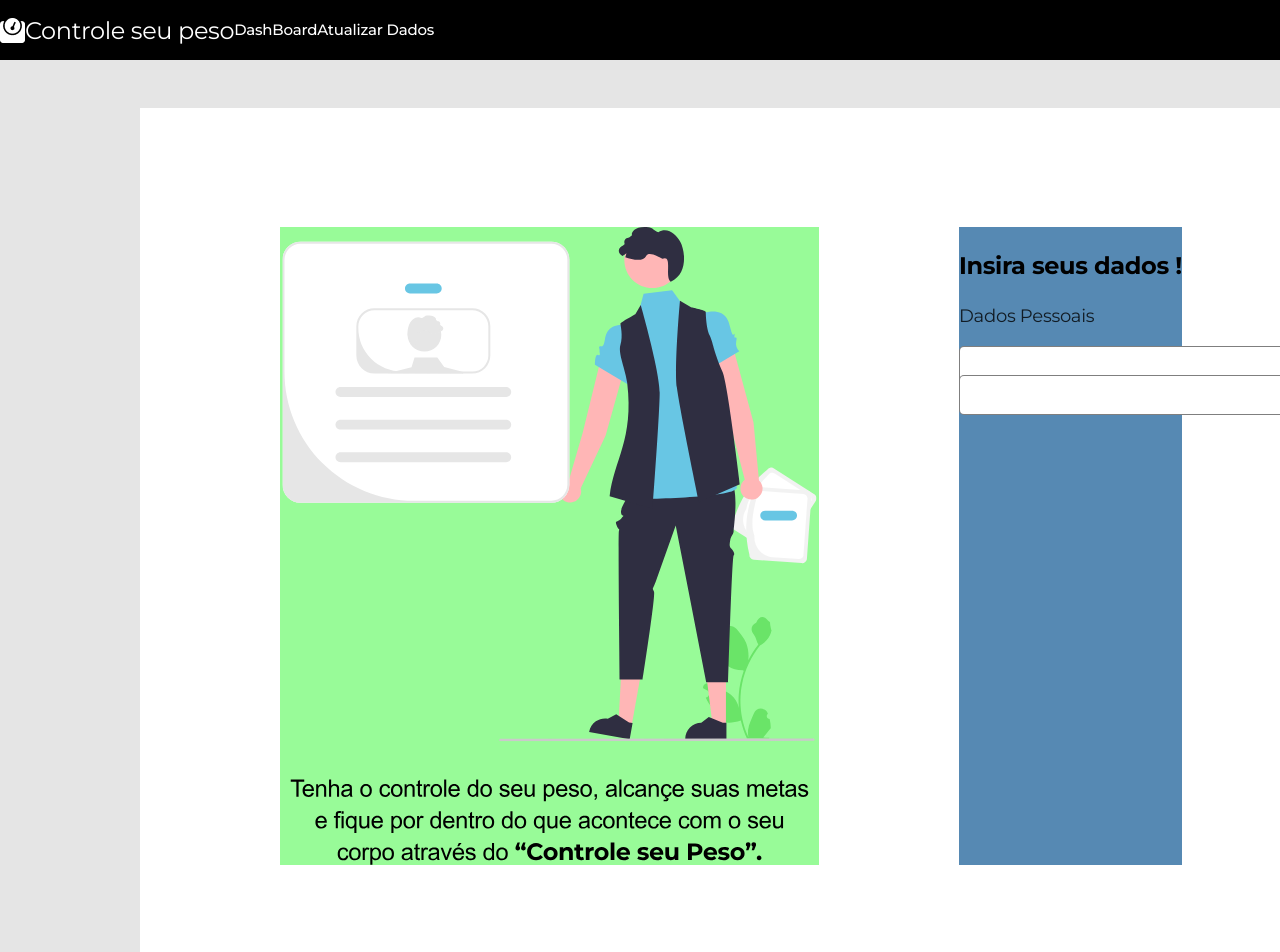
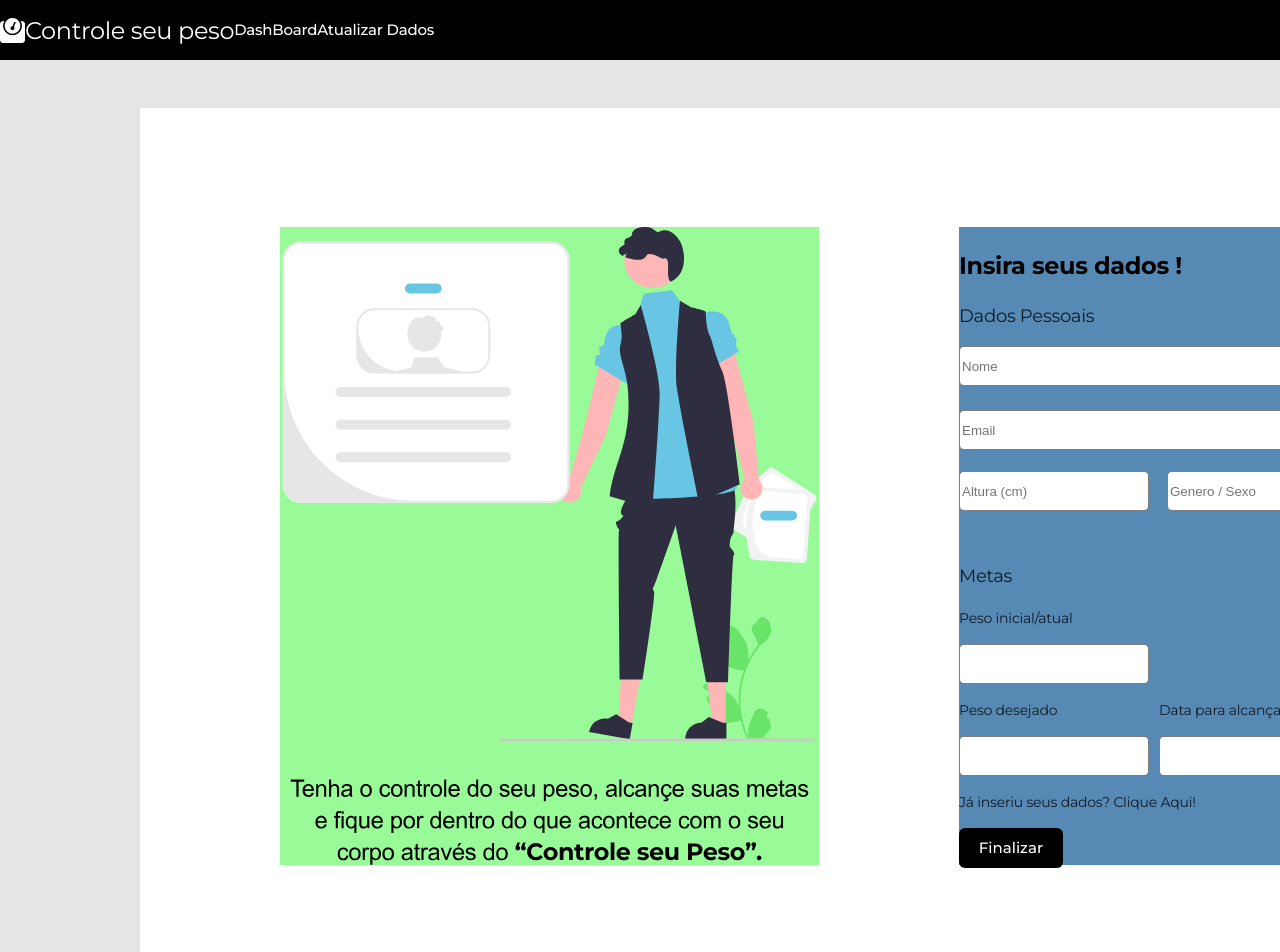
Before and after one commit to anna-victoria/pweb-front-controle-peso, a React (Create React App) app in the folder controle-peso/: page / in a window 1280 px wide. Shown: the top 952 px of the page. Built offline with nearby package versions, Linux system fonts and the light colour scheme.

Commit message:
Adições no front
Adicionado novos inputs e textos

```diff
--- a/controle-peso/src/App.css
+++ b/controle-peso/src/App.css
@@ -64,7 +64,6 @@
   margin-top: 119px;
   margin-bottom: 119px;
   margin-left: 140px;
-
 
 }
 
@@ -136,16 +135,14 @@
   color: rgba(0, 0, 0, 0.8);
 }
 
-.text-metas {
+.text-smalltext {
   font-family: 'Montserrat';
   font-style: normal;
   font-weight: 400;
-  font-size: 18px;
+  font-size: 14px;
   line-height: 24px;
-  /* identical to box height, or 133% */
+  /* identical to box height, or 171% */
 
-  display: flex;
-  align-items: left;
   letter-spacing: -0.015em;
 
   color: rgba(0, 0, 0, 0.8);
@@ -160,7 +157,6 @@
   border: 1px solid rgba(0, 0, 0, 0.5);
   box-sizing: border-box;
   border-radius: 5px;
-  margin-bottom: 24px;
 
 }
  .box-email {
@@ -172,6 +168,83 @@
   border: 1px solid rgba(0, 0, 0, 0.5);
   box-sizing: border-box;
   border-radius: 5px;
-
+  margin-top: 64px;
 
  }
+
+ .box-peso-inicial {
+    position: absolute;
+    width: 189.51px;
+    height: 40px;
+    margin-top: 125px;
+
+    background: #FFFFFF;
+    border: 1px solid rgba(0, 0, 0, 0.5);
+    box-sizing: border-box;
+    border-radius: 5px;
+ }
+
+.box-genero {
+  position: absolute;
+  width: 189.51px;
+  height: 40px;
+  margin-top: 125px;
+  margin-left: 208px;
+
+  background: #FFFFFF;
+  border: 1px solid rgba(0, 0, 0, 0.5);
+  box-sizing: border-box;
+  border-radius: 5px;
+}
+ .text-metas {
+  font-family: 'Montserrat';
+  font-style: normal;
+  font-weight: 400;
+  font-size: 18px;
+  line-height: 24px;
+  /* identical to box height, or 133% */
+  padding-top: 218px;
+
+  display: flex;
+  align-items: left;
+  letter-spacing: -0.015em;
+
+  color: rgba(0, 0, 0, 0.8);
+}
+
+.box-smallbox {
+  box-sizing: border-box;
+  background: #FFFFFF;
+  border: 1px solid rgba(0, 0, 0, 0.5);
+  border-radius: 5px;
+  height: 40px;
+  width: 189.51px;
+}
+
+.meta {
+  display: grid;
+  grid-template-columns: 200px 200px;
+}
+
+.button-final {
+  font-family: 'Montserrat';
+  font-style: normal;
+  font-weight: 500;
+  font-size: 15px;
+  line-height: 18px;
+  color: white;
+
+  background: #000000;
+  border-radius: 6px;
+
+  height: 40px;
+  width: 103.9px;
+  border-radius: 6px;
+  border: 40px;
+
+}
+
+.div-final {
+  display: inline;
+  top: 710px;
+}
--- a/controle-peso/src/App.js
+++ b/controle-peso/src/App.js
@@ -1,5 +1,6 @@
 import boneco from './boneco.svg';
 import iconbalanca from './iconbalanca.png';
+
 
 import './App.css';
 
@@ -22,10 +23,26 @@ function App() {
           <div className="App-div-right">
             <p className="text-title">Insira seus dados !</p>
             <p className="text-dados">Dados Pessoais</p>
-            <input className="box-nome"></input>
-            <br></br>
-            <input type="email" className="box-email"></input>
+            <input className="box-nome" placeholder="Nome"></input>
+            <input type="email" className="box-email" placeholder="Email"></input>
+            <input className="box-peso-inicial" placeholder="Altura (cm)"></input>
+            <input className="box-genero" placeholder="Genero / Sexo"></input>
             <p className="text-metas">Metas</p>
+            <p className="text-smalltext">Peso inicial/atual</p>
+            <input className="box-smallbox"></input>
+            <div className="meta">
+              <p className="text-smalltext">Peso desejado</p>
+              <p className="text-smalltext">Data para alcançar</p>
+            </div>
+            <div className="meta">
+            <input className="box-smallbox"></input>
+            <input className="box-smallbox"></input>
+            </div>
+            <div className="div-final">
+              <p className="text-smalltext">Já inseriu seus dados? Clique Aqui!</p>
+              <button className="button-final">Finalizar</button>
+            </div>
+
           </div>
 
         </div>
```
Also changed, not shown: controle-peso/src/components/layout/footer/index.css (deleted), controle-peso/src/components/layout/footer/index.js (deleted).
